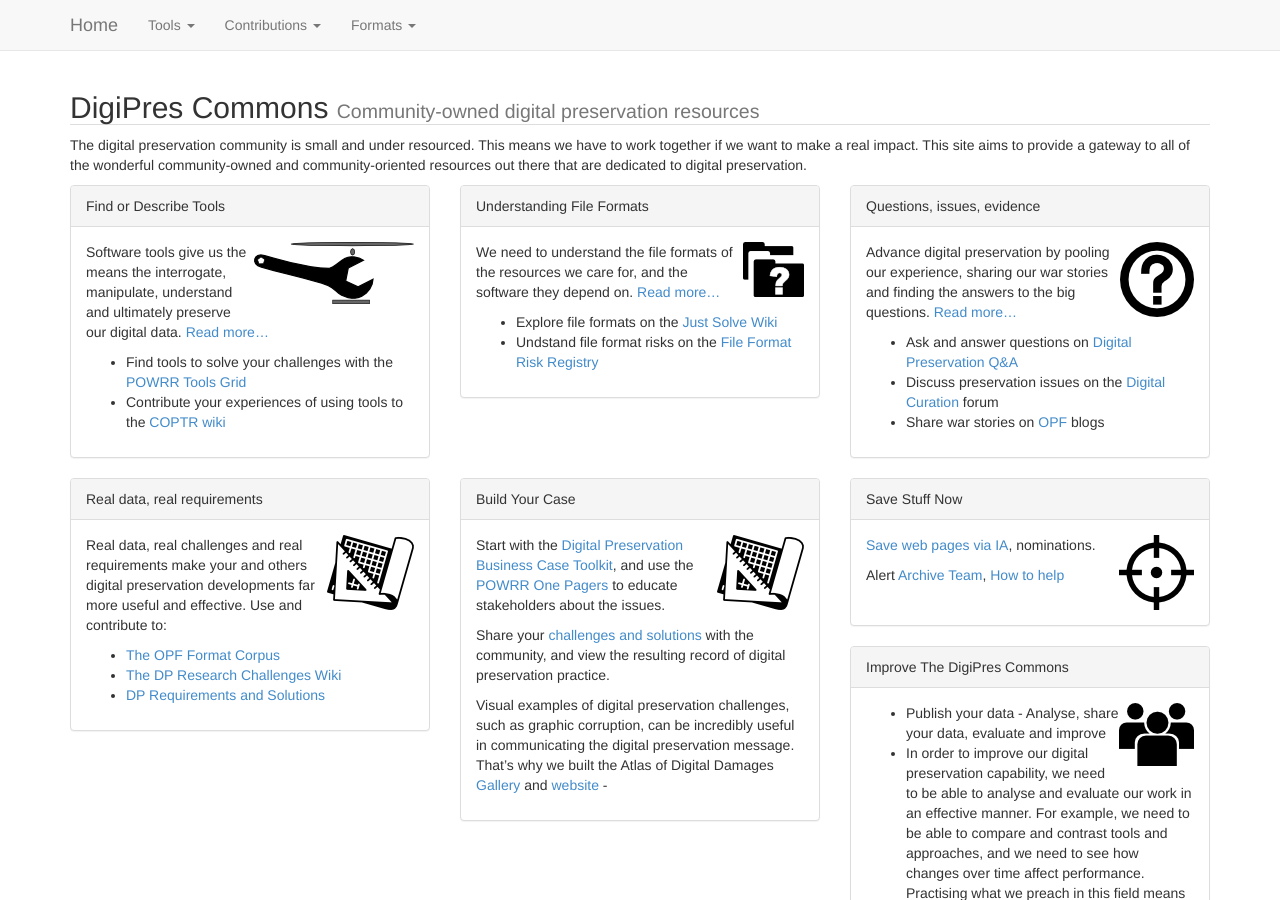
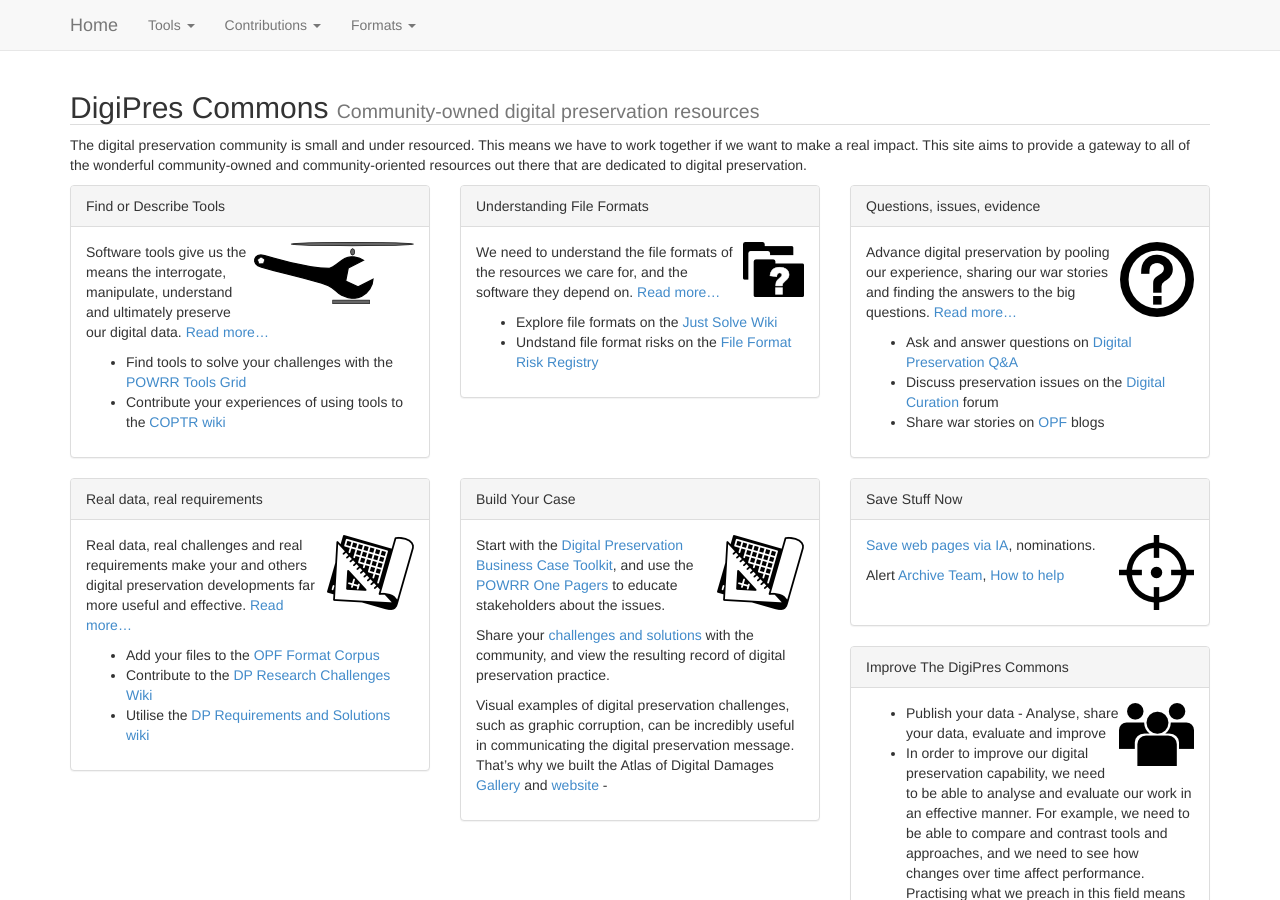
Before and after one commit to digipres/awesome-digital-preservation, a Jekyll site: the page built from index.md, in a window 1280 px wide and 900 px high. Built offline with Jekyll 4.4.1, drawn with Linux system fonts in a browser that asks for light colours.

Commit message:
Update index_improve_corpora.md

```diff
--- a/index_improve_corpora.md
+++ b/index_improve_corpora.md
@@ -1,4 +1,4 @@
-Real data, real challenges and real requirements make your and others digital preservation developments far more useful and effective. Use and contribute to:
-* [The OPF Format Corpus](https://github.com/openplanets/format-corpus)
-* [The DP Research Challenges Wiki](http://sokrates.ifs.tuwien.ac.at/wiki/index.php/Main_Page)
-* [DP Requirements and Solutions](http://wiki.opf-labs.org/display/REQ/Digital+Preservation+and+Data+Curation+Requirements+and+Solutions)
+Real data, real challenges and real requirements make your and others digital preservation developments far more useful and effective. [Read more...](improve_corpora.html)
+* Add your files to the [OPF Format Corpus](https://github.com/openplanets/format-corpus)
+* Contribute to the [DP Research Challenges Wiki](http://sokrates.ifs.tuwien.ac.at/wiki/index.php/Main_Page)
+* Utilise the [DP Requirements and Solutions wiki](http://wiki.opf-labs.org/display/REQ/Digital+Preservation+and+Data+Curation+Requirements+and+Solutions)
```
